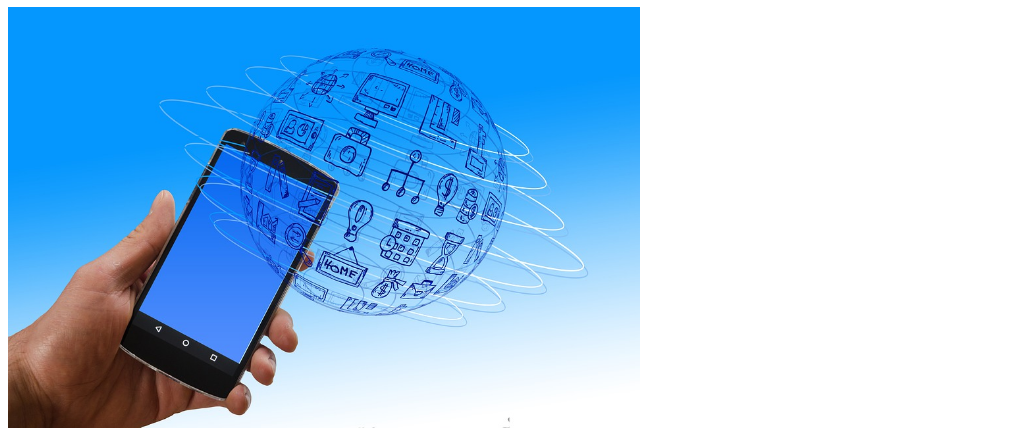
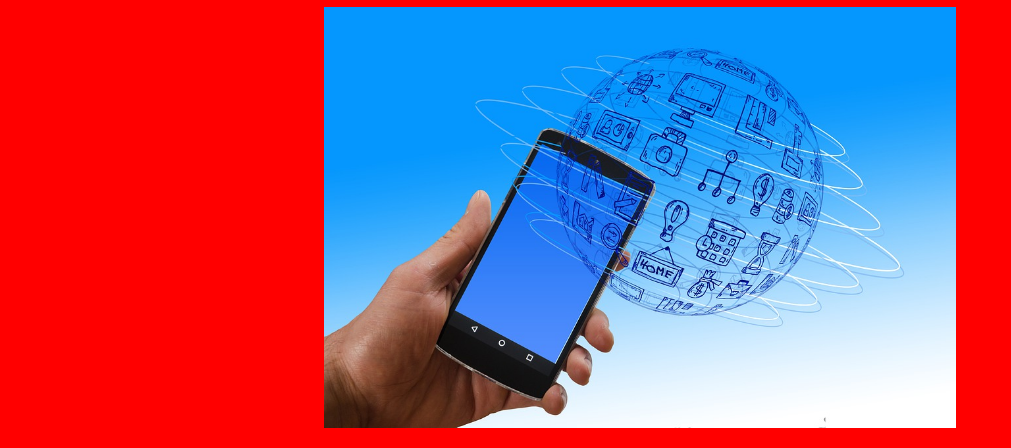
Before and after one commit to morris7s/ITM352_F21_repo, a plain HTML site: page Lab2/SmartPhoneProducts1/index.html in a window 1280 px wide. Shown: the part 73-521 px from the top of the page, without its empty margins (0-1011 px from the left). Drawn offline with Linux system fonts and the light colour scheme.

Commit message:
Update index.html

```diff
--- a/Lab2/SmartPhoneProducts1/index.html
+++ b/Lab2/SmartPhoneProducts1/index.html
@@ -5,10 +5,16 @@
     <meta http-equiv="X-UA-Compatible" content="IE=edge">
     <meta name="viewport" content="width=device-width, initial-scale=1.0">
     <title>Smartphone Store Home</title>
+    <style>
+        body{
+            text-align: center;
+            background: red;
+        }
+    </style>
 </head>
 <body>
     <h1>Sean's Used Smart Phone Store</h1>
-    <img src="\Lab2\SmartPhoneProducts1\images\phone-globe.jpg" alt="Phone with Globe" height="50%" width="50%">
+    <a href="products_display.html"> <img src="images\phone-globe.jpg" alt="Phone with Globe" height="50%" width="50%"/> </a>
     <h1>Click the image to enter the store!</h1>
 </body>
 </html>
```
